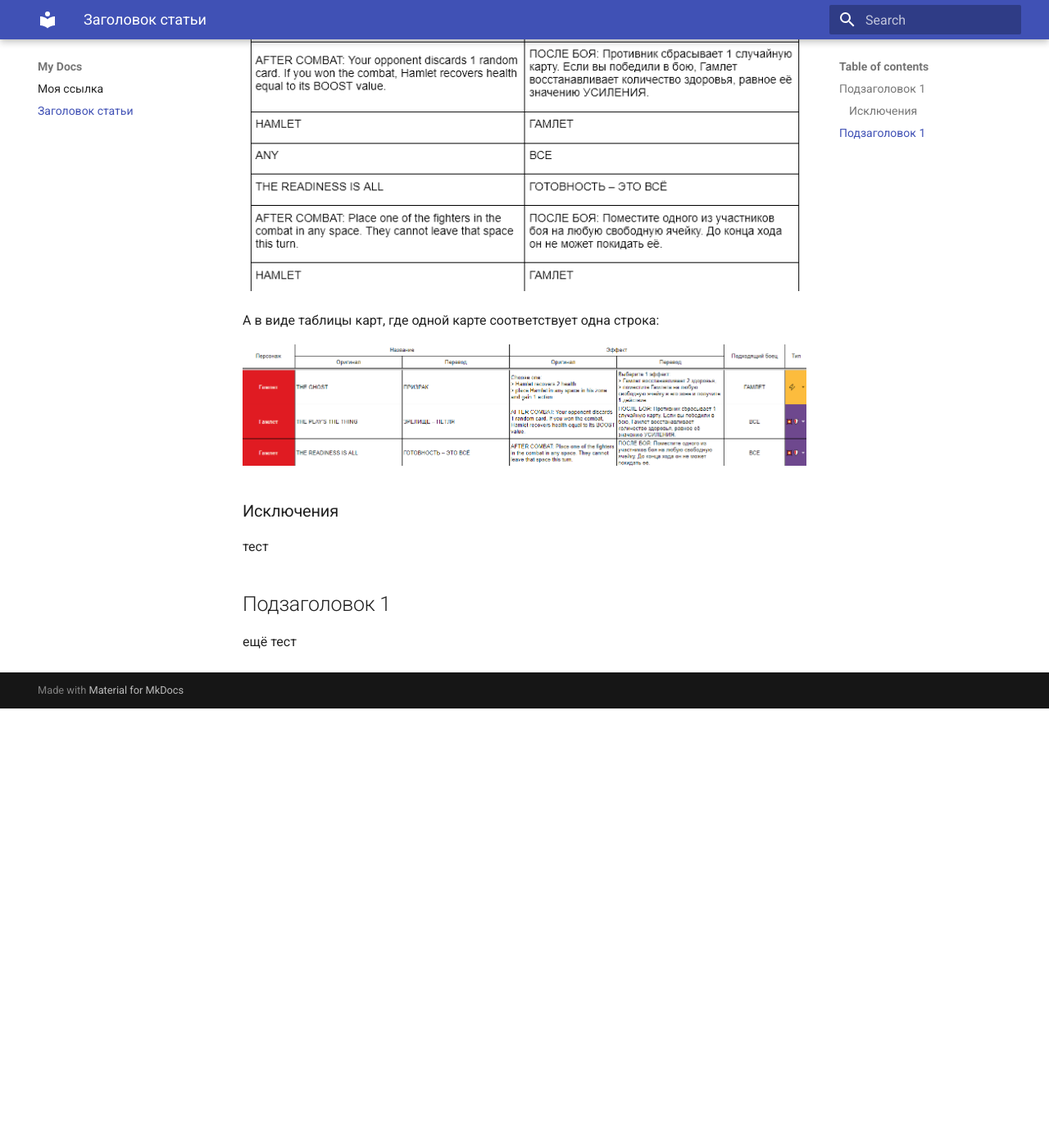
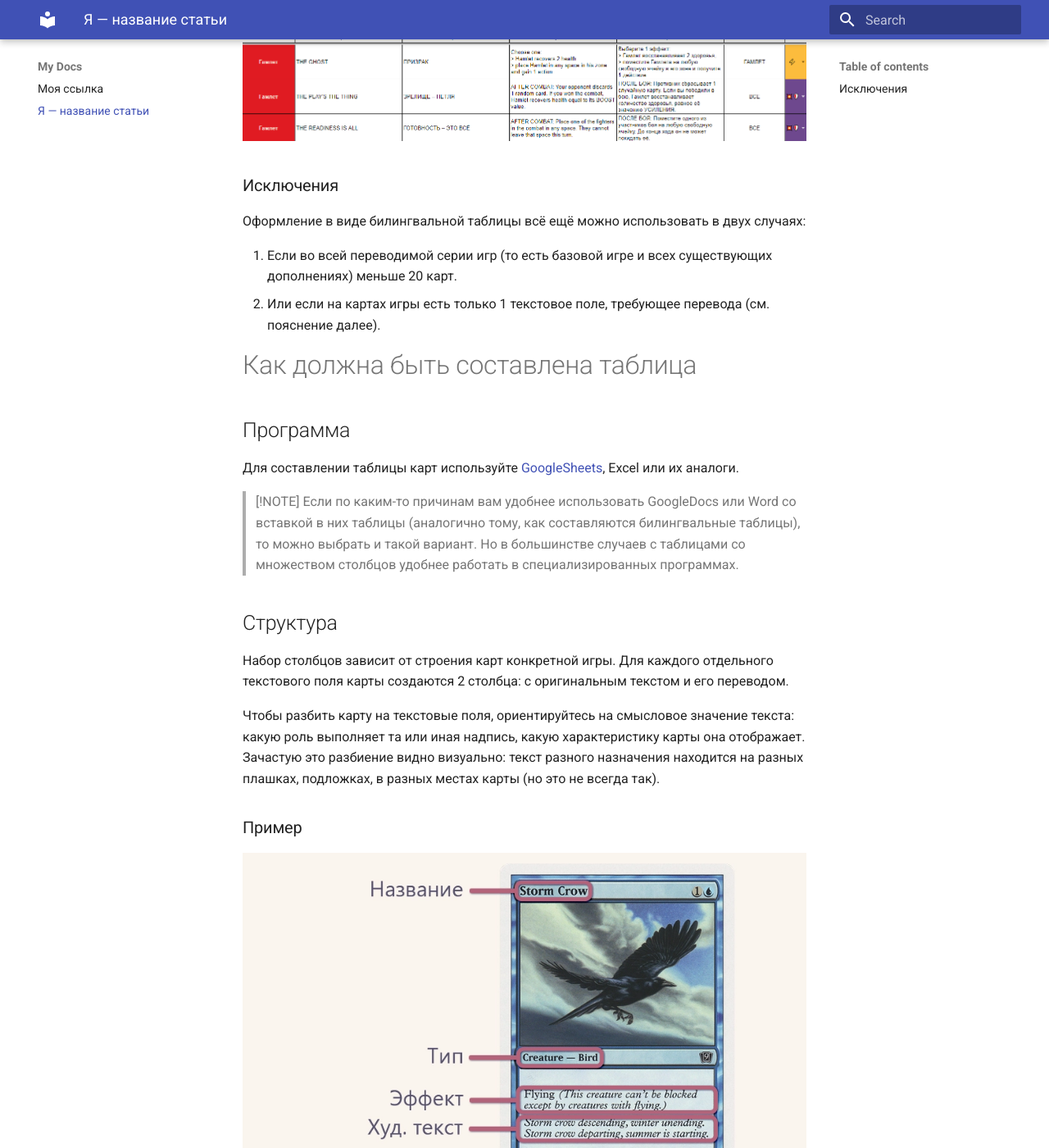
Before and after one commit to Omenabaka/publishing, an MkDocs documentation site: the page built from docs/Таблицы_карт.md, in a window 1280 px wide and 1400 px high, scrolled down 796 px. Shown: the whole window at 82% size. Built offline with MkDocs 1.6.1 and Material for MkDocs 9.7.7, drawn with Linux system fonts in a browser that asks for light colours; before the commit the page ends 1660 px from its top, so only the background shows below that; some of the changed text lies outside the part shown.

Commit message:
Обновлены Таблицы_карт

```diff
--- a/docs/Таблицы_карт.md
+++ b/docs/Таблицы_карт.md
@@ -1,13 +1,7 @@
-# Заголовок статьи
-
-1. Описать, что перевод карт стоит делать в таблице.
-2. Критерии, когда от таблицы можно отказаться.
-3. Описать как должны выглядеть эти таблицы.
-4. Привести примеры.
-5. Описать преимущества.
-6. Дополнительные советы.
-
-## Подзаголовок 1
+---
+title: "Я — название статьи"
+---
+# Что нужно делать?
 
 Переводы карт нужно оформлять не в виде классической билингвальной таблицы:
 
@@ -19,8 +13,44 @@
 
 ### Исключения
 
-тест
+Оформление в виде билингвальной таблицы всё ещё можно использовать в двух случаях:
 
-## Подзаголовок 1
+1. Если во всей переводимой серии игр (то есть базовой игре и всех существующих дополнениях) меньше 20 карт.
+2. Или если на картах игры есть только 1 текстовое поле, требующее перевода (см. пояснение далее).
 
-ещё тест
+# Как должна быть составлена таблица
+
+## Программа
+
+Для составлении таблицы карт используйте [GoogleSheets](https://docs.google.com/spreadsheets/), Excel или их аналоги.
+
+> [!NOTE]
+> Если по каким-то причинам вам удобнее использовать GoogleDocs или Word со вставкой в них таблицы (аналогично тому, как составляются билингвальные таблицы), то можно выбрать и такой вариант. Но в большинстве случаев с таблицами со множеством столбцов удобнее работать в специализированных программах.
+
+## Структура
+
+Набор столбцов зависит от строения карт конкретной игры. Для каждого отдельного текстового поля карты создаются 2 столбца: с оригинальным текстом и его переводом.
+
+Чтобы разбить карту на текстовые поля, ориентируйтесь на смысловое значение текста: какую роль выполняет та или иная надпись, какую характеристику карты она отображает. Зачастую это разбиение видно визуально: текст разного назначения находится на разных плашках, подложках, в разных местах карты (но это не всегда так).
+
+### Пример
+
+![](Таблицы_карт/Storm_Crow.webp)
+
+На этой карте 5 текстовых полей, требующих перевода: *название*, *тип*, *эффект*, *худ. текст* и *иллюстратор*.
+
+Несмотря на визуальную близость *эффекта* и *худ. текста*, их назначение сильно отличается (как будет отличаться и подход к их переводу), поэтому они разделены в разные поля.
+
+*Тип* в этой игре состоит из двух частей: типа и подтипа (в примере — Creature и Bird). С точки зрения игровой механики это две отдельные характеристики карты, но весьма близкие по смыслу. В таких случаях можно как разделять их в отдельные поля, так и объединять в одно.
+
+Остальной текст на карте (числовые значения в углах и копирайт внизу) не требует перевода и не добавляются в таблицу.
+
+Для этой игры таблица будет выглядеть так:
+
+![](Таблицы_карт/Storm_Crow_таблица.webp)
+
+# Привести примеры
+
+# Описать преимущества
+
+# Дополнительные советы
```
Also changed, not shown: docs/Таблицы_карт/Storm_Crow.webp (added), docs/Таблицы_карт/Storm_Crow_таблица.webp (added), docs/Таблицы_карт/Билингвальная_таблица.png.
